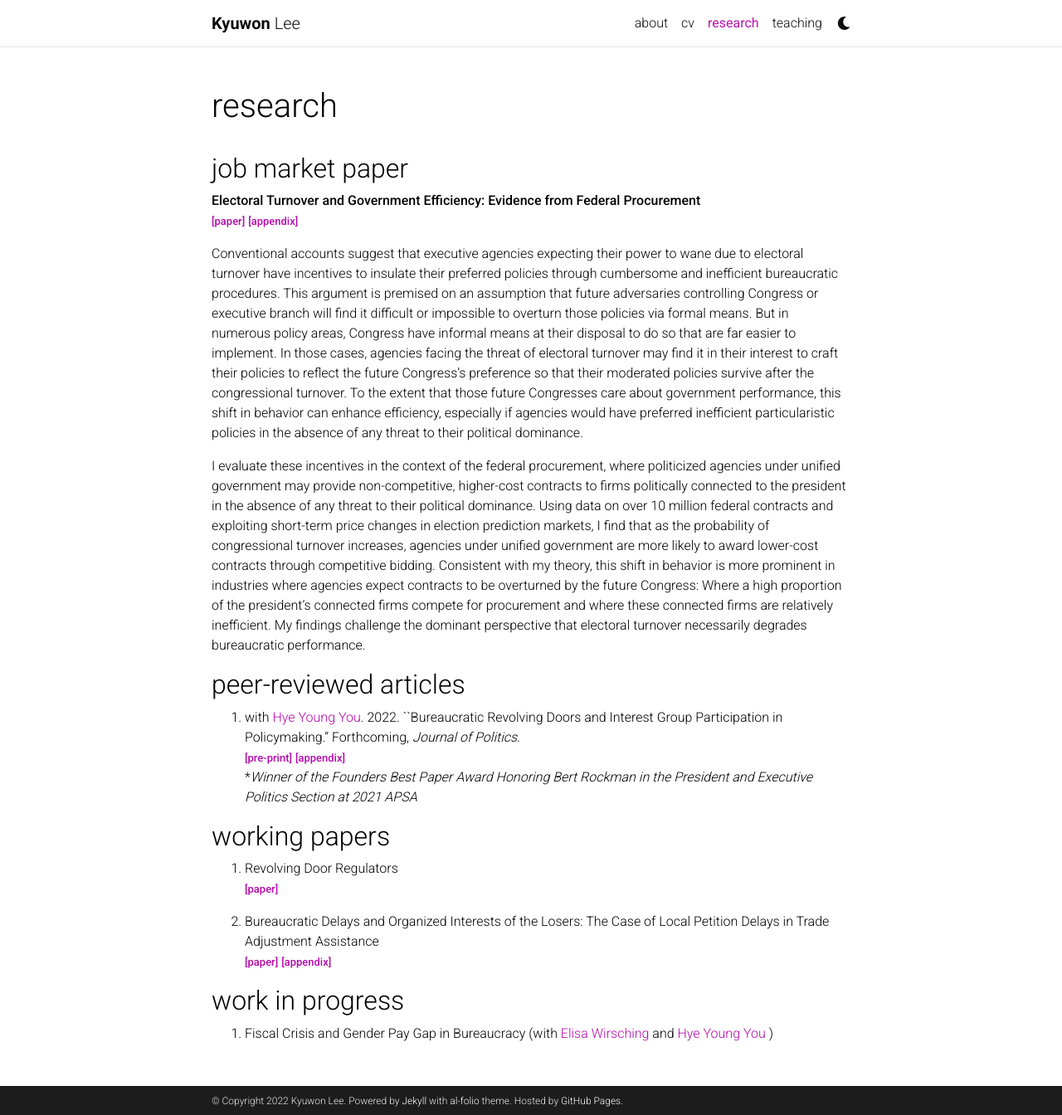
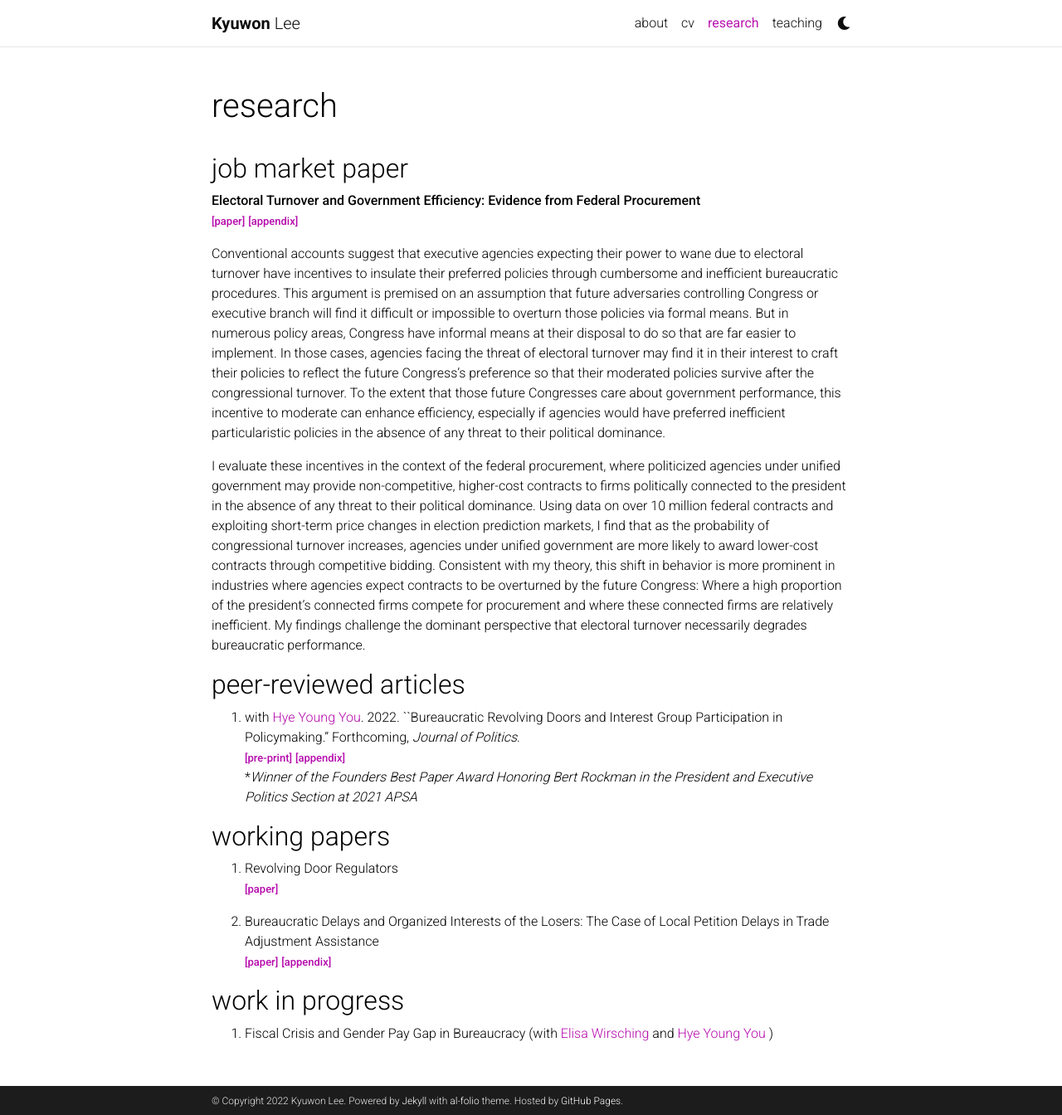
Before and after one commit to kyuwon-lee/kyuwon-lee.github.io, a Jekyll site: the page built from _pages/Research.md, in a window 1280 px wide and 1344 px high. Shown: the whole window at 83% size. Built offline with Jekyll 4.4.1, drawn with Linux system fonts in a browser that asks for light colours; comment, search, counter and statistics services are not loaded; a style sheet for code colours, icons or effects is not loaded.

Commit message:
Update Research.md

```diff
--- a/_pages/Research.md
+++ b/_pages/Research.md
@@ -9,7 +9,7 @@ nav: true
 **Electoral Turnover and Government Efficiency: Evidence from Federal Procurement**
 **<a href='https://www.dropbox.com/s/jlun54grfblitzo/politics_competitive_procurement_v19.pdf?dl=0'><font size="2"> [paper]</font></a>**   **<a href='https://www.dropbox.com/s/03dvynsnjgmxa9a/appendix_v19.pdf?dl=0'><font size="2"> [appendix]</font></a>**
 
-Conventional accounts suggest that executive agencies expecting their power to wane due to electoral turnover have incentives to insulate their preferred policies through cumbersome and inefficient bureaucratic procedures. This argument is premised on an assumption that future adversaries controlling Congress or executive branch will find it difficult or impossible to overturn those policies via formal means. But in numerous policy areas, Congress have informal means at their disposal to do so that are far easier to implement. In those cases, agencies facing the threat of electoral turnover may find it in their interest to craft their policies to reflect the future Congress's preference so that their moderated policies survive after the congressional turnover. To the extent that those future Congresses care about government performance, this shift in behavior can enhance efficiency, especially if agencies would have preferred inefficient particularistic policies in the absence of any threat to their political dominance.
+Conventional accounts suggest that executive agencies expecting their power to wane due to electoral turnover have incentives to insulate their preferred policies through cumbersome and inefficient bureaucratic procedures. This argument is premised on an assumption that future adversaries controlling Congress or executive branch will find it difficult or impossible to overturn those policies via formal means. But in numerous policy areas, Congress have informal means at their disposal to do so that are far easier to implement. In those cases, agencies facing the threat of electoral turnover may find it in their interest to craft their policies to reflect the future Congress's preference so that their moderated policies survive after the congressional turnover. To the extent that those future Congresses care about government performance, this incentive to moderate can enhance efficiency, especially if agencies would have preferred inefficient particularistic policies in the absence of any threat to their political dominance.
 
 
  I evaluate these incentives in the context of the federal procurement, where politicized agencies under unified government may provide non-competitive, higher-cost contracts to firms politically connected to the president in the absence of any threat to their political dominance. Using data on over 10 million federal contracts and exploiting short-term price changes in election prediction markets, I find that as the probability of congressional turnover increases, agencies under unified government are more likely to award lower-cost contracts through competitive bidding. Consistent with my theory, this shift in behavior is more prominent in industries where agencies expect contracts to be overturned by the future Congress: Where a high proportion of the president's connected firms compete for procurement and where these connected firms are relatively inefficient. My findings challenge the dominant perspective that electoral turnover necessarily degrades bureaucratic performance.
```
